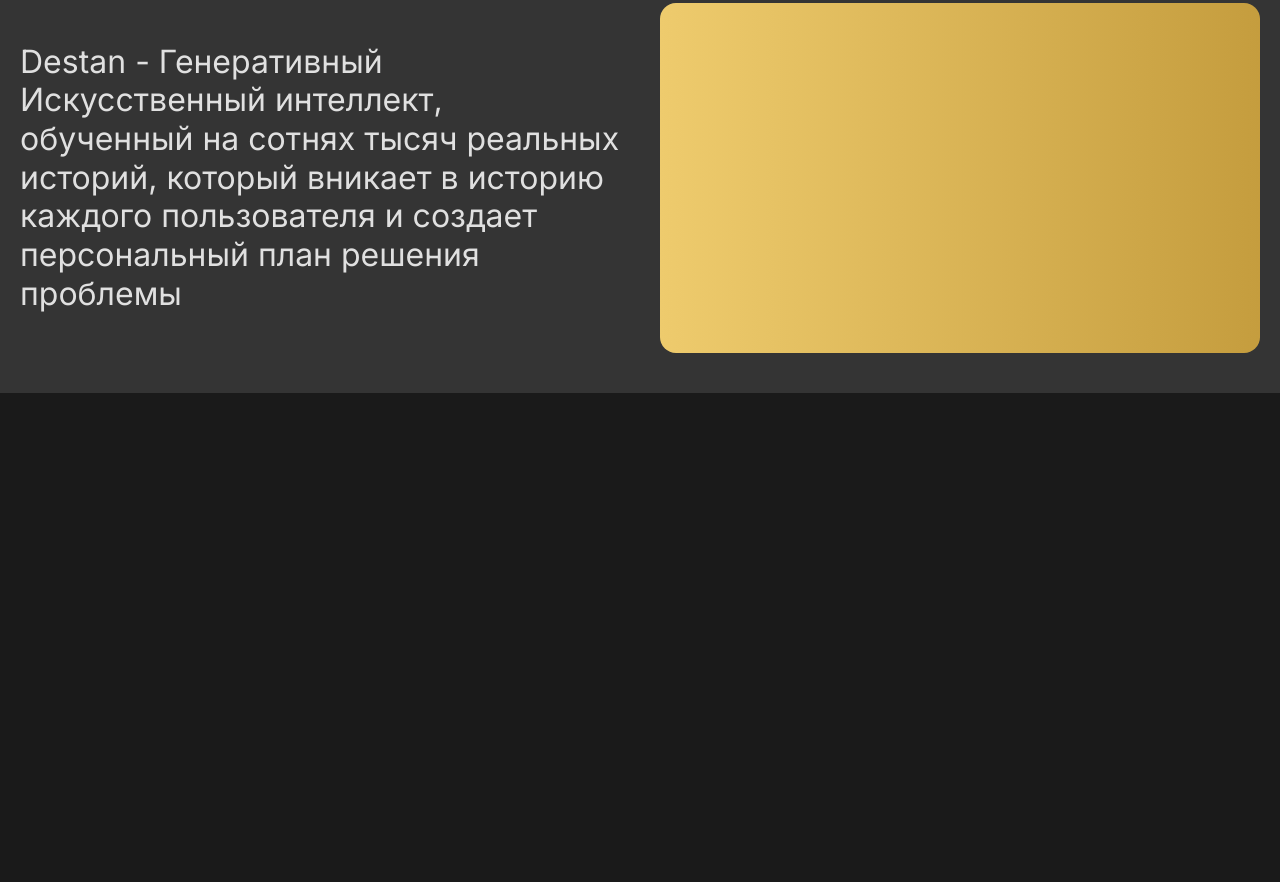
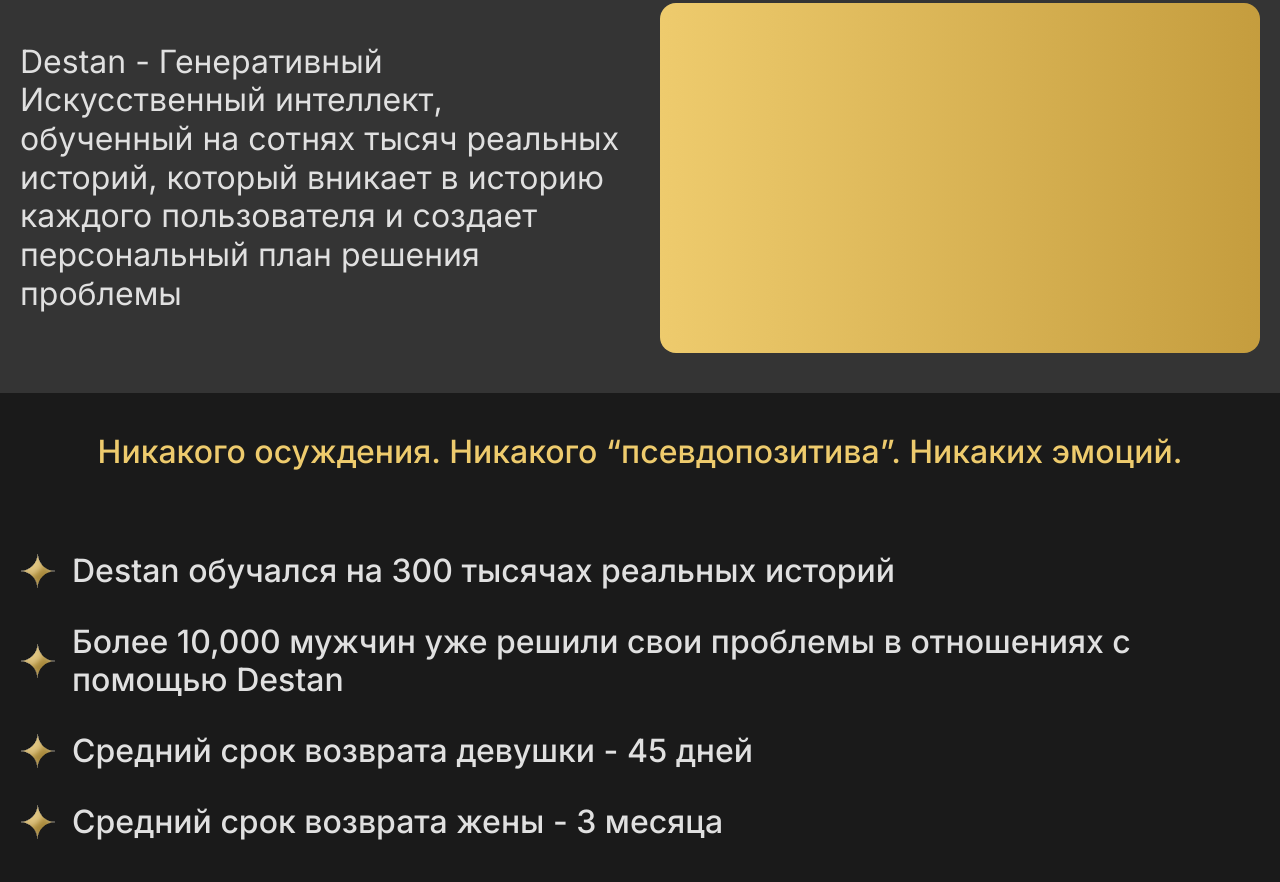
Before and after one commit to kozimovabduvali/Destan, a website: page public/index.html in a window 1280 px wide. Shown: the part 1145-2027 px from the top of the page. Before the commit the page ends 1538 px from the top, so only its background shows below. Drawn offline with Linux system fonts and the light colour scheme; a web font is replaced by a local one.

Commit message:
No Judgment

```diff
--- a/public/index.html
+++ b/public/index.html
@@ -91,19 +91,19 @@
         <div class="grid grid-cols-2 md:grid-cols-4 gap-2.5 pt-5 text-center">
           <!-- 1 -->
           <div class="flex md:items-center justify-center p-1.5">
-            <h6 class="font-medium text-sm sm:text-lg xl:text-[2rem]/[2.4206rem]">Разобраться в женщинах </h6>
+            <h4 class="font-medium text-sm sm:text-lg xl:text-[2rem]/[2.4206rem]">Разобраться в женщинах </h4>
           </div>
           <!-- 2 -->
           <div class="flex md:items-center justify-center p-1.5">
-            <h6 class="font-medium text-sm sm:text-lg xl:text-[2rem]/[2.4206rem]">Научиться выходить из ссор</h6>
+            <h4 class="font-medium text-sm sm:text-lg xl:text-[2rem]/[2.4206rem]">Научиться выходить из ссор</h4>
           </div>
           <!-- 3 -->
           <div class="flex md:items-center justify-center p-1.5">
-            <h6 class="font-medium text-sm sm:text-lg xl:text-[2rem]/[2.4206rem]">Научиться знакомиться </h6>
+            <h4 class="font-medium text-sm sm:text-lg xl:text-[2rem]/[2.4206rem]">Научиться знакомиться </h4>
           </div>
           <!-- 4 -->
           <div class="flex md:items-center justify-center p-1.5">
-            <h6 class="font-medium text-sm sm:text-lg xl:text-[2rem]/[2.4206rem]">Повысить качество жизни </h6>
+            <h4 class="font-medium text-sm sm:text-lg xl:text-[2rem]/[2.4206rem]">Повысить качество жизни </h4>
           </div>
         </div>
       </div>
@@ -118,8 +118,41 @@
             историю каждого пользователя и создает персональный план решения проблемы
           </p>
         </div>
-        <div class="h-60 md:h-72 lg:h-[21.875rem] bg-gradient-to-r from-brand-yellow-400 to-brand-yellow-600 rounded-2xl">
+        <div
+          class="h-60 md:h-72 lg:h-[21.875rem] bg-gradient-to-r from-brand-yellow-400 to-brand-yellow-600 rounded-2xl">
 
+        </div>
+      </div>
+    </section>
+
+    <!-- No Judgment -->
+    <section class="py-10">
+      <div class="px-5 mx-auto text-center max-w-base">
+        <div class="font-medium text-sm sm:text-lg xl:text-[2rem]/[2.4206rem]">
+          <h4 class="text-brand-yellow-400">Никакого осуждения. Никакого “псевдопозитива”. Никаких эмоций.</h4>
+          <!-- List -->
+          <div class="mt-6 space-y-3 text-left md:space-y-5 md:mt-10 lg:mt-20 lg:space-y-8">
+            <!-- 1 -->
+            <div class="flex items-center gap-2.5 lg:gap-4">
+              <img class="shrink-0 size-6 lg:size-9" src="./assets/svg/list-star.svg" alt="List Star">
+              <p>Destan обучался на 300 тысячах реальных историй </p>
+            </div>
+            <!-- 2 -->
+            <div class="flex items-center gap-2.5 lg:gap-4">
+              <img class="shrink-0 size-6 lg:size-9" src="./assets/svg/list-star.svg" alt="List Star">
+              <p>Более 10,000 мужчин уже решили свои проблемы в отношениях с помощью Destan</p>
+            </div>
+            <!-- 3 -->
+            <div class="flex items-center gap-2.5 lg:gap-4">
+              <img class="shrink-0 size-6 lg:size-9" src="./assets/svg/list-star.svg" alt="List Star">
+              <p>Средний срок возврата девушки - 45 дней</p>
+            </div>
+            <!-- 4 -->
+            <div class="flex items-center gap-2.5 lg:gap-4">
+              <img class="shrink-0 size-6 lg:size-9" src="./assets/svg/list-star.svg" alt="List Star">
+              <p>Средний срок возврата жены - 3 месяца</p>
+            </div>
+          </div>
         </div>
       </div>
     </section>
```
Also changed, not shown: public/assets/svg/list-star.svg (added), public/css/styles.css.
